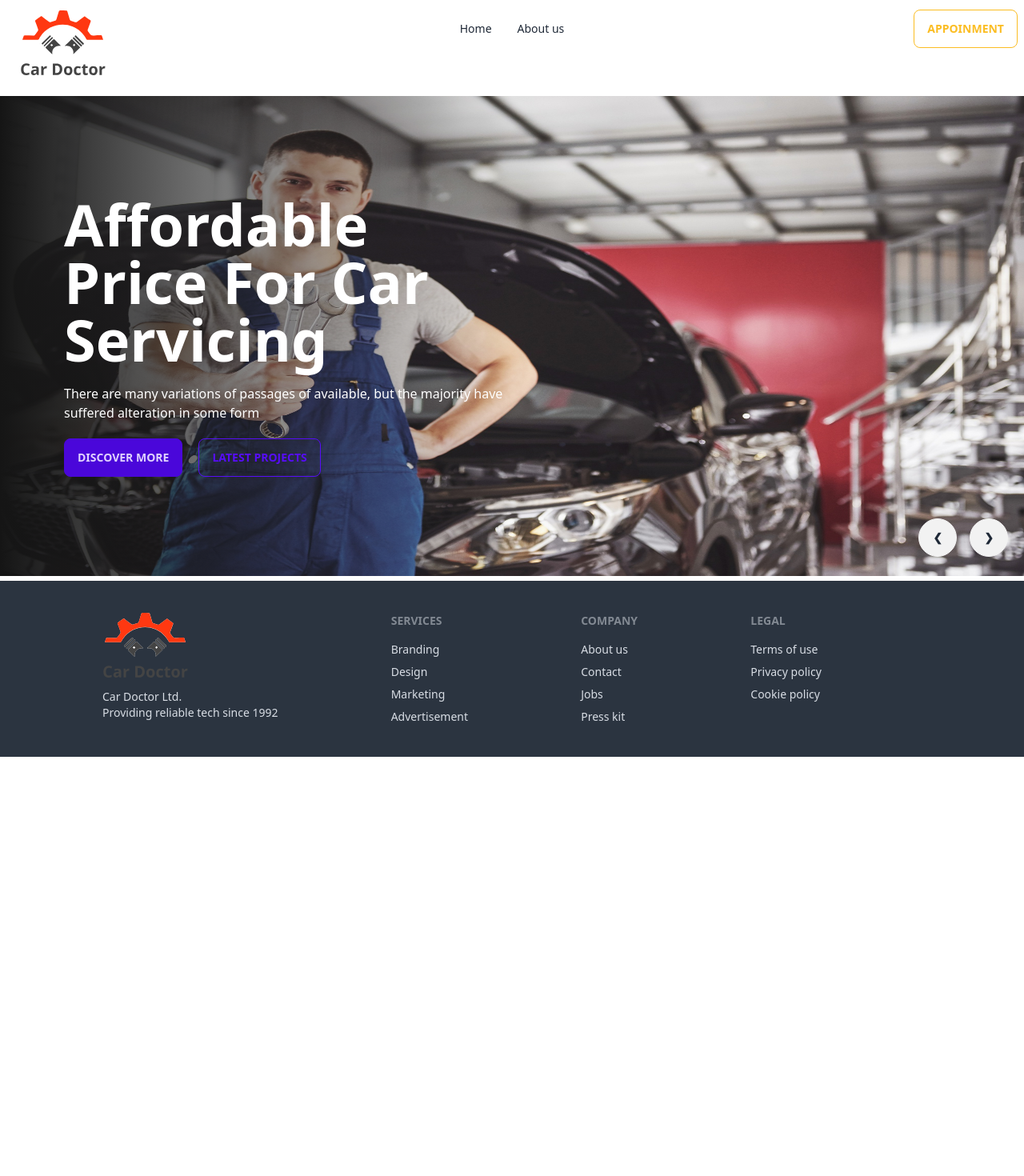
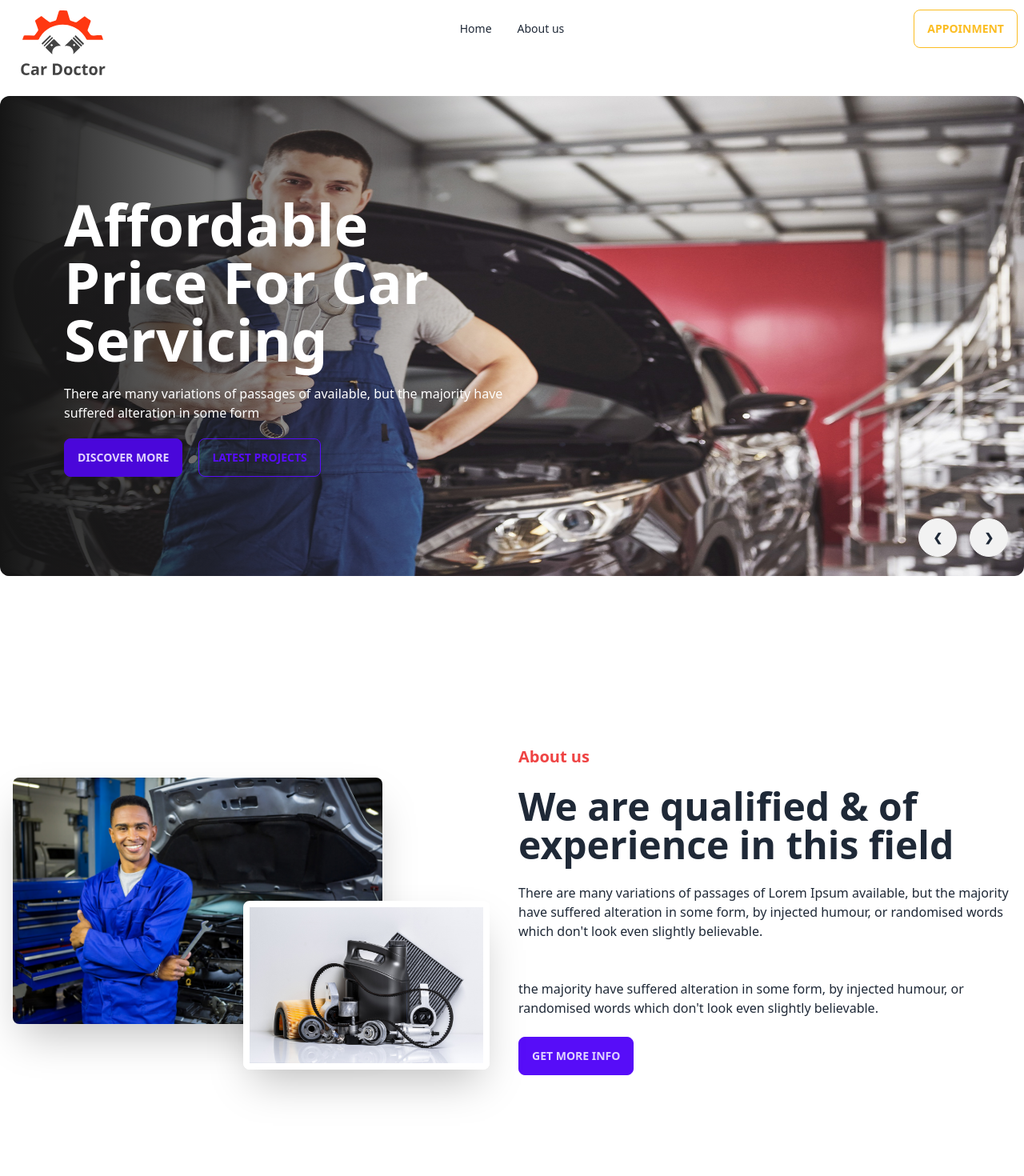
Before and after one commit to SaidulIslam16/Car-Doctor-Client, a React (Vite) app: page / in a window 1280 px wide. Shown: the part 20-1490 px from the top of the page at 80% size. Before the commit the page ends 966 px from the top, so only its background shows below. Built offline with nearby package versions, Linux system fonts and the light colour scheme.

Commit message:
Home page about section added

```diff
--- /dev/null
+++ b/src/pages/Home/About/About.jsx
@@ -0,0 +1,24 @@
+import parts from "../../../assets/images/about_us/parts.jpg"
+import person from "../../../assets/images/about_us/person.jpg"
+
+const About = () => {
+    return (
+        <div className="hero min-h-screen">
+            <div className="hero-content flex-col lg:flex-row">
+                <div className="md:w-1/2 relative">
+                    <img src={person} className="w-3/4 rounded-lg shadow-2xl" />
+                    <img src={parts} className="w-1/2 absolute right-5 top-1/2 border-8 border-white rounded-lg shadow-2xl" />
+                </div>
+                <div className="md:w-1/2">
+                    <h4 className="text-xl font-bold text-red-500 py-6">About us</h4>
+                    <h1 className="text-5xl font-bold">We are qualified & of experience in this field</h1>
+                    <p className="py-6">There are many variations of passages of Lorem Ipsum available, but the majority have suffered alteration in some form, by injected humour, or randomised words which don't look even slightly believable. </p>
+                    <p className="py-6">the majority have suffered alteration in some form, by injected humour, or randomised words which don't look even slightly believable. </p>
+                    <button className="btn btn-primary">Get More Info</button>
+                </div>
+            </div >
+        </div >
+    );
+};
+
+export default About;
--- a/src/pages/Home/Banner/Banner.jsx
+++ b/src/pages/Home/Banner/Banner.jsx
@@ -6,8 +6,8 @@ const Banner = () => {
     return (
         <div className="carousel w-full h-[600px]">
             <div id="slide1" className="carousel-item relative w-full">
-                <img src={img1} className="w-full" />
-                <div className="absolute text-white flex items-center w-1/2 gap-4 top-0  left-0 bg-gradient-to-r from-[#151515] to-[rgba(21, 21, 21, 0.00)] h-full ">
+                <img src={img1} className="w-full rounded-xl" />
+                <div className="absolute text-white flex items-center rounded-xl w-1/2 gap-4 top-0  left-0 bg-gradient-to-r from-[#151515] to-[rgba(21, 21, 21, 0.00)] h-full ">
                     <div className="pl-20 space-y-5">
                         <h2 className="text-7xl font-bold">Affordable Price For Car Servicing</h2>
                         <p>There are many variations of passages of  available, but the majority have suffered alteration in some form</p>
@@ -23,21 +23,51 @@ const Banner = () => {
                 </div>
             </div>
             <div id="slide2" className="carousel-item relative w-full">
-                <img src={img2} className="w-full" />
+                <img src={img2} className="w-full rounded-xl" />
+                <div className="absolute text-white flex items-center rounded-xl w-1/2 gap-4 top-0  left-0 bg-gradient-to-r from-[#151515] to-[rgba(21, 21, 21, 0.00)] h-full ">
+                    <div className="pl-20 space-y-5">
+                        <h2 className="text-7xl font-bold">Affordable Price For Car Servicing</h2>
+                        <p>There are many variations of passages of  available, but the majority have suffered alteration in some form</p>
+                        <div>
+                            <button className="btn btn-active btn-primary mr-5">Discover More</button>
+                            <button className="btn btn-outline btn-primary">Latest Projects</button>
+                        </div>
+                    </div>
+                </div>
                 <div className="absolute flex justify-end gap-4 transform -translate-y-1/2 left-5 right-5 bottom-0">
                     <a href="#slide1" className="btn btn-circle">❮</a>
                     <a href="#slide3" className="btn btn-circle">❯</a>
                 </div>
             </div>
             <div id="slide3" className="carousel-item relative w-full">
-                <img src={img3} className="w-full" />
+                <img src={img3} className="w-full rounded-xl" />
+                <div className="absolute text-white flex items-center rounded-xl w-1/2 gap-4 top-0  left-0 bg-gradient-to-r from-[#151515] to-[rgba(21, 21, 21, 0.00)] h-full ">
+                    <div className="pl-20 space-y-5">
+                        <h2 className="text-7xl font-bold">Affordable Price For Car Servicing</h2>
+                        <p>There are many variations of passages of  available, but the majority have suffered alteration in some form</p>
+                        <div>
+                            <button className="btn btn-active btn-primary mr-5">Discover More</button>
+                            <button className="btn btn-outline btn-primary">Latest Projects</button>
+                        </div>
+                    </div>
+                </div>
                 <div className="absolute flex justify-end gap-4 transform -translate-y-1/2 left-5 right-5 bottom-0">
                     <a href="#slide2" className="btn btn-circle">❮</a>
                     <a href="#slide4" className="btn btn-circle">❯</a>
                 </div>
             </div>
             <div id="slide4" className="carousel-item relative w-full">
-                <img src={img4} className="w-full" />
+                <img src={img4} className="w-full rounded-xl" />
+                <div className="absolute text-white flex items-center rounded-xl w-1/2 gap-4 top-0  left-0 bg-gradient-to-r from-[#151515] to-[rgba(21, 21, 21, 0.00)] h-full ">
+                    <div className="pl-20 space-y-5">
+                        <h2 className="text-7xl font-bold">Affordable Price For Car Servicing</h2>
+                        <p>There are many variations of passages of  available, but the majority have suffered alteration in some form</p>
+                        <div>
+                            <button className="btn btn-active btn-primary mr-5">Discover More</button>
+                            <button className="btn btn-outline btn-primary">Latest Projects</button>
+                        </div>
+                    </div>
+                </div>
                 <div className="absolute flex justify-end gap-4 transform -translate-y-1/2 left-5 right-5 bottom-0">
                     <a href="#slide3" className="btn btn-circle">❮</a>
                     <a href="#slide1" className="btn btn-circle">❯</a>
--- a/src/pages/Home/Home/Home.jsx
+++ b/src/pages/Home/Home/Home.jsx
@@ -1,9 +1,11 @@
+import About from "../About/About";
 import Banner from "../Banner/Banner";
 
 const Home = () => {
     return (
         <div className="max-w-7xl mx-auto">
             <Banner></Banner>
+            <About></About>
         </div>
     );
 };
```
